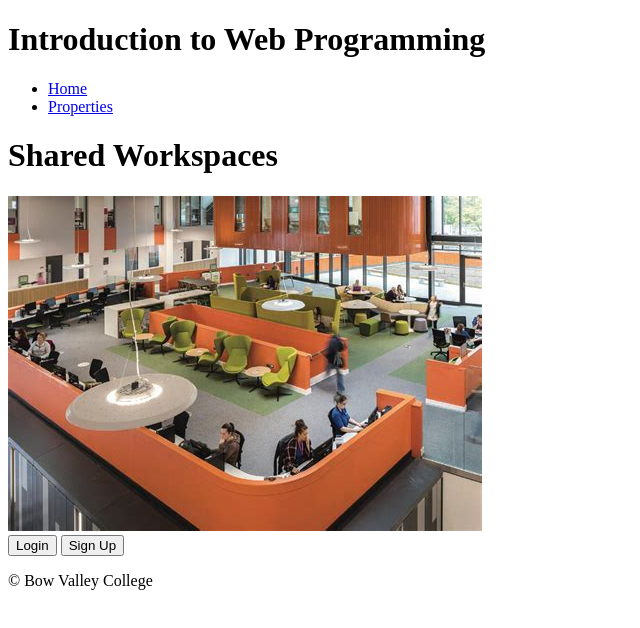
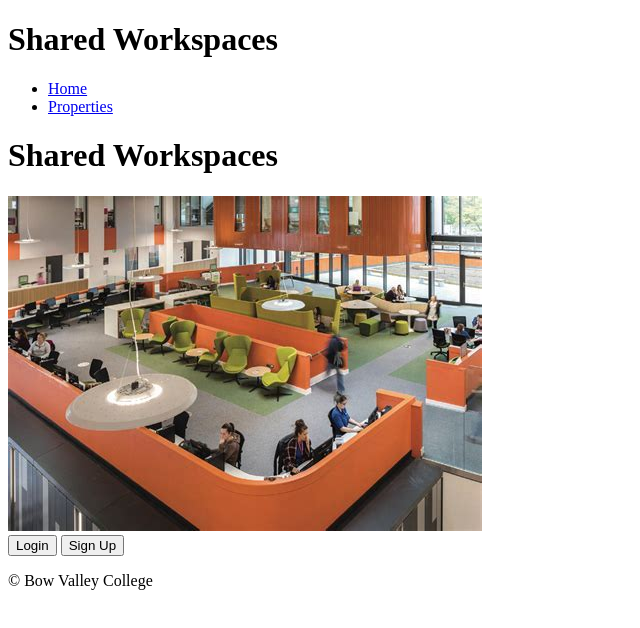
Before and after one commit to canoo/Group-3-Shared-Workspace, a website: page public/index.html in a window 1280 px wide. Shown: the whole page, without its empty margins (0-640 px from the left). Drawn offline with Linux system fonts and the light colour scheme; files whose address does not match are found by name.

Commit message:
main branch fixed

```diff
--- a/public/index.html
+++ b/public/index.html
@@ -8,7 +8,7 @@
 </head>
 <body>
     <header>
-        <h1>Introduction to Web Programming</h1>
+        <h1>Shared Workspaces</h1>
         <nav>
             <ul>
                 <li><a href="index.html">Home</a></li>
```
